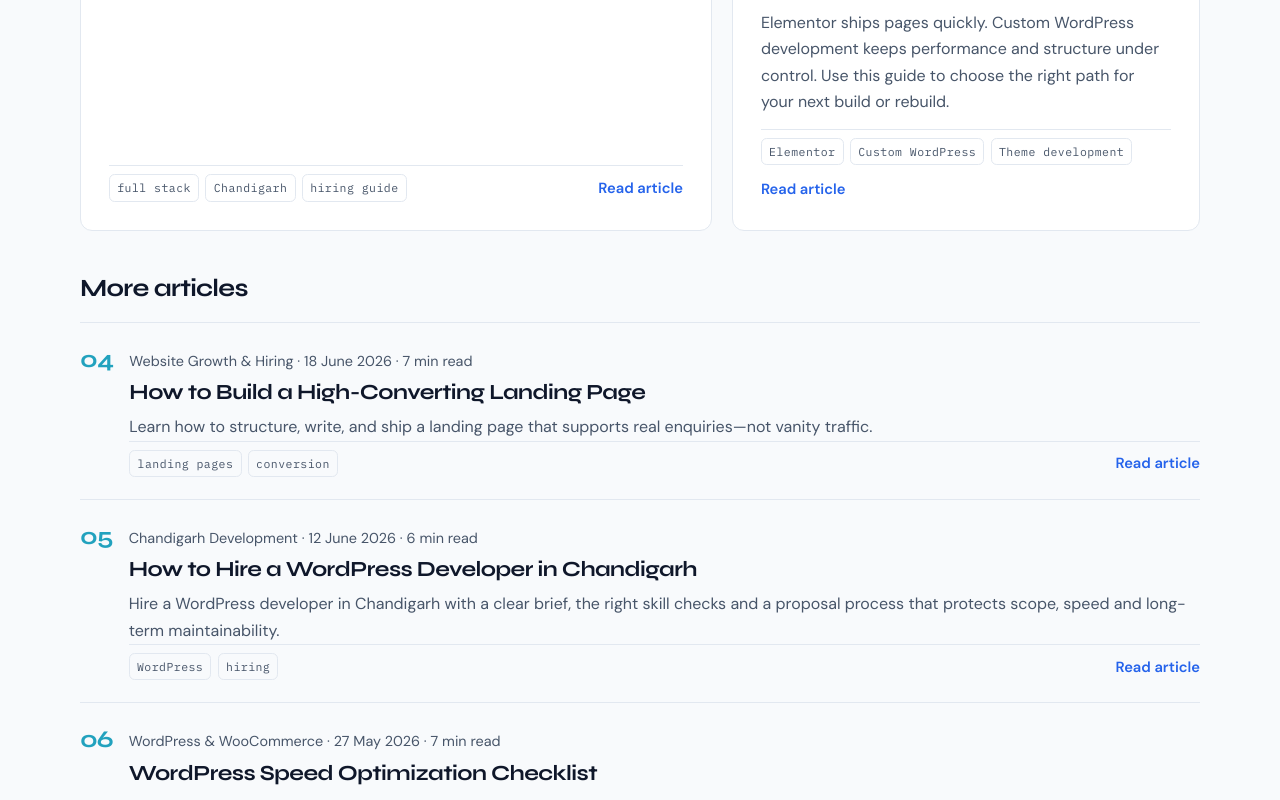
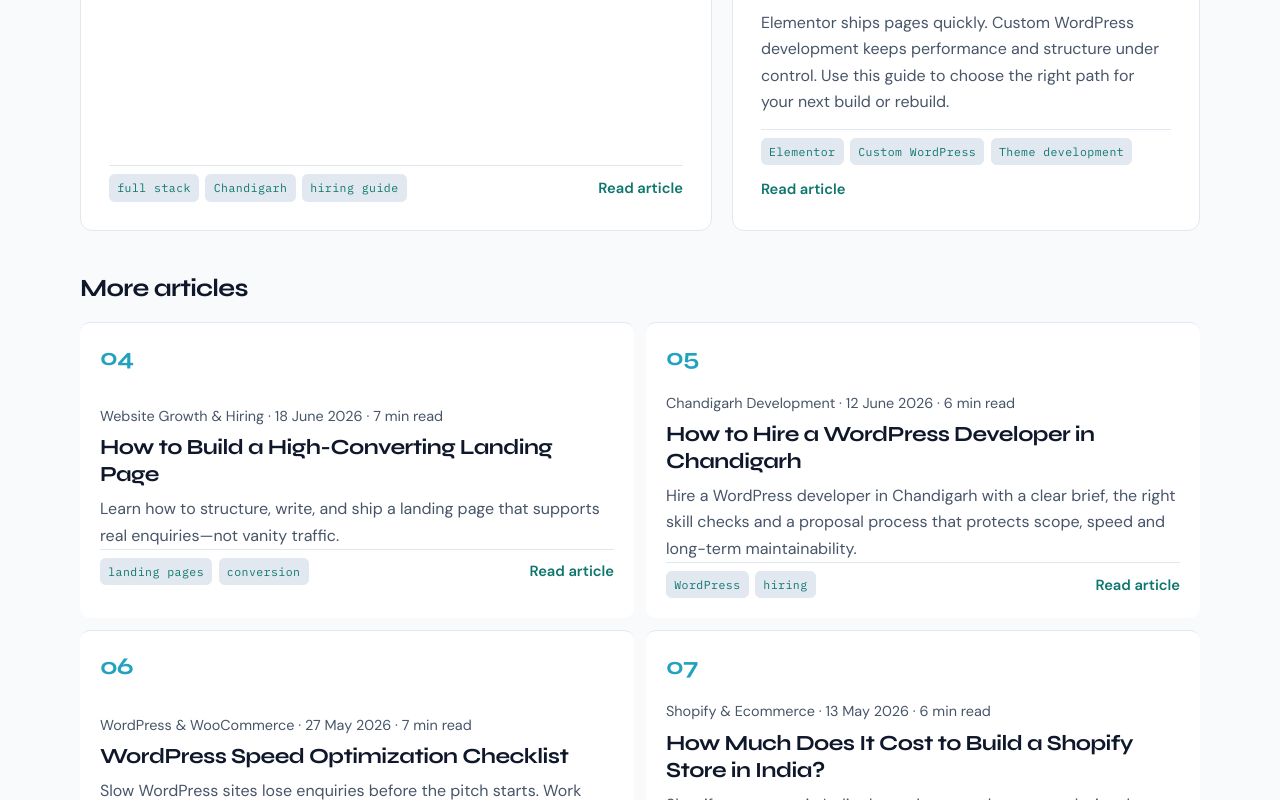
Before and after one commit to pardeepkaushik0508/Portfolio, a Next.js app: page /blog in a window 1280 px wide. Shown: the part 1300-2100 px from the top of the page. Built offline with nearby package versions, Linux system fonts and the light colour scheme; no server answers.

Commit message:
BLog issue fixes

```diff
--- a/src/app/blog/blog.css
+++ b/src/app/blog/blog.css
@@ -4,8 +4,8 @@
   --blog-bg: #f8fafc;
   --blog-surface: #ffffff;
   --blog-dark: #0b1220;
-  --blog-primary: #2563eb;
-  --blog-primary-hover: #1d4ed8;
+  --blog-primary: #0f766e;
+  --blog-primary-hover: #0f766e;
   --blog-accent: #06b6d4;
   --blog-text: #0f172a;
   --blog-muted: #475569;
@@ -298,10 +298,11 @@
   font-family: var(--font-plex), ui-monospace, monospace;
   font-size: 0.72rem;
   letter-spacing: 0.04em;
-  color: var(--blog-muted);
+  color: #0f766e;
   border: 1px solid var(--blog-border);
   border-radius: 0.35rem;
   padding: 0.2rem 0.45rem;
+  background: #e2e8f0;
 }
 
 .blog-tags--lg {
@@ -327,15 +328,18 @@
 
 .blog-post-list {
   display: grid;
-  gap: 0;
+  grid-template-columns: 1fr 1fr;
+  gap: 12px;
 }
 
 .blog-list-item {
   display: grid;
-  grid-template-columns: auto 1fr;
   gap: 1rem;
   padding: 1.35rem 0;
   border-top: 1px solid var(--blog-border);
+  padding: 20px;
+  background: #fff;
+  border-radius: 10px;
 }
 
 .blog-list-item:last-child {
@@ -501,6 +505,7 @@
 }
 
 .blog-progress__bar {
+  display: none !important;
   height: 100%;
   background: linear-gradient(90deg, var(--blog-primary), var(--blog-accent));
   transition: width 0.1s linear;
@@ -1021,3 +1026,9 @@
   color: var(--blog-muted);
   font-style: italic;
 }
+
+@media all and (max-width:768px){
+  .blog-post-list{
+    grid-template-columns: 1fr;
+  }
+}
--- a/src/components/blog/FeaturedPost.tsx
+++ b/src/components/blog/FeaturedPost.tsx
@@ -3,7 +3,13 @@ import type { BlogPostMeta } from "@/lib/blog-types";
 import { getCategoryBySlug } from "@/lib/blog-types";
 import { formatBlogDate } from "@/lib/blog-format";
 
-export function FeaturedPost({ post, number }: { post: BlogPostMeta; number: string }) {
+export function FeaturedPost({
+  post,
+  number,
+}: {
+  post: BlogPostMeta;
+  number: string;
+}) {
   const category = getCategoryBySlug(post.category);
 
   return (
@@ -12,28 +18,41 @@ export function FeaturedPost({ post, number }: { post: BlogPostMeta; number: str
         <span className="blog-featured__number" aria-hidden="true">
           {number}
         </span>
+
         <div>
           <p className="blog-kicker">{category?.name}</p>
+
           <p className="blog-meta-line">
-            <time dateTime={post.publishedAt}>{formatBlogDate(post.publishedAt)}</time>
+            <time dateTime={post.publishedAt}>
+              {formatBlogDate(post.publishedAt)}
+            </time>
+
             <span aria-hidden="true"> · </span>
             <span>{post.readingTime}</span>
           </p>
         </div>
       </div>
+
       <h2 className="blog-featured__title">
         <Link href={post.href}>{post.title}</Link>
       </h2>
+
       <p className="blog-featured__excerpt">{post.excerpt}</p>
+
       <div className="blog-featured__footer">
         <ul className="blog-tags" aria-label="Tags">
           {post.tags.slice(0, 3).map((tag) => (
             <li key={tag}>{tag}</li>
           ))}
         </ul>
-        <span className="blog-read-link" aria-hidden="true">
+
+        <Link
+          href={post.href}
+          className="blog-read-link"
+          aria-label={`Read article: ${post.title}`}
+        >
           Read article
-        </span>
+        </Link>
       </div>
     </article>
   );
--- a/src/components/blog/PostListItem.tsx
+++ b/src/components/blog/PostListItem.tsx
@@ -48,9 +48,13 @@ export function PostListItem({
           ) : (
             <span />
           )}
-          <span className="blog-read-link" aria-hidden="true">
-            Read article
-          </span>
+          <Link
+  href={post.href}
+  className="blog-read-link"
+  aria-label={`Read article: ${post.title}`}
+>
+  Read article
+</Link>
         </div>
       </div>
     </article>
```
